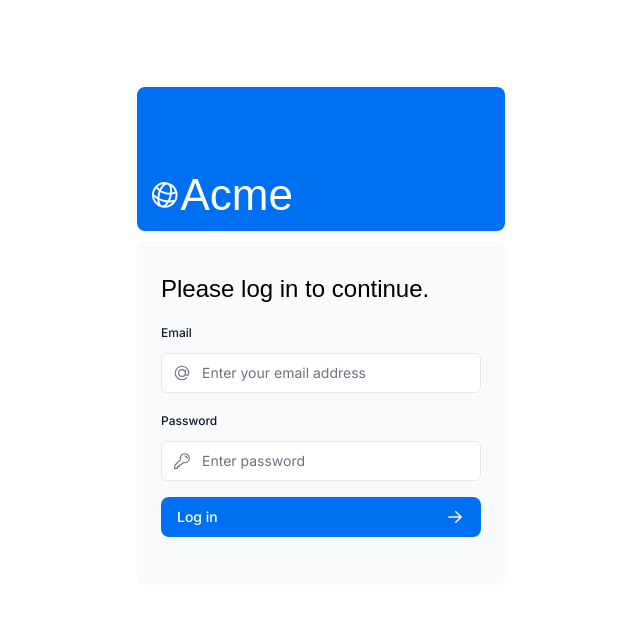
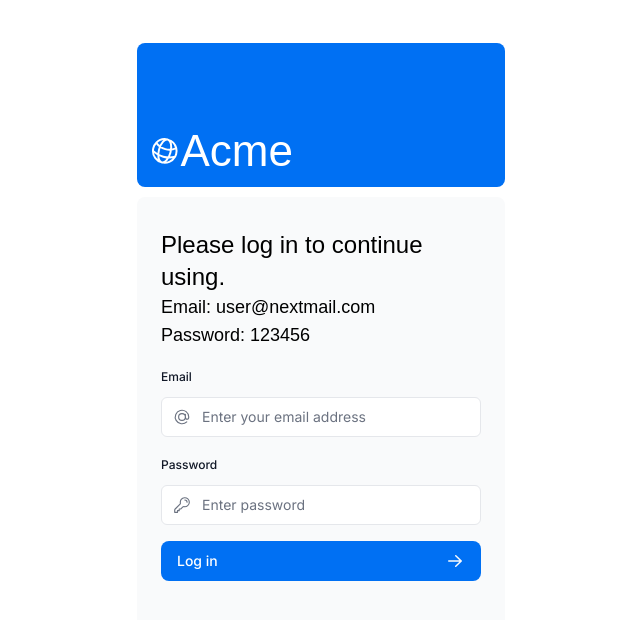
Before and after one commit to percylin33/cuso-next, a Next.js app: page /login in a window 1280 px wide. Shown: the top 620 px of the page, without its empty margins (319-959 px from the left). Built offline with nearby package versions, Linux system fonts and the light colour scheme; a web font is replaced by a local one.

Commit message:
credenciales

```diff
--- a/app/ui/login-form.tsx
+++ b/app/ui/login-form.tsx
@@ -17,7 +17,9 @@ export default function LoginForm() {
     <form action={action}  className="space-y-3">
       <div className="flex-1 rounded-lg bg-gray-50 px-6 pb-4 pt-8">
         <h1 className={`${lusitana.className} mb-3 text-2xl`}>
-          Please log in to continue.
+          Please log in to continue using.
+          <p className='text-lg'>Email: user@nextmail.com</p>
+          <p className='text-lg'>Password: 123456</p>
         </h1>
         <div className="w-full">
           <div>
```
Also changed, not shown: app/page.tsx (indentation only).
